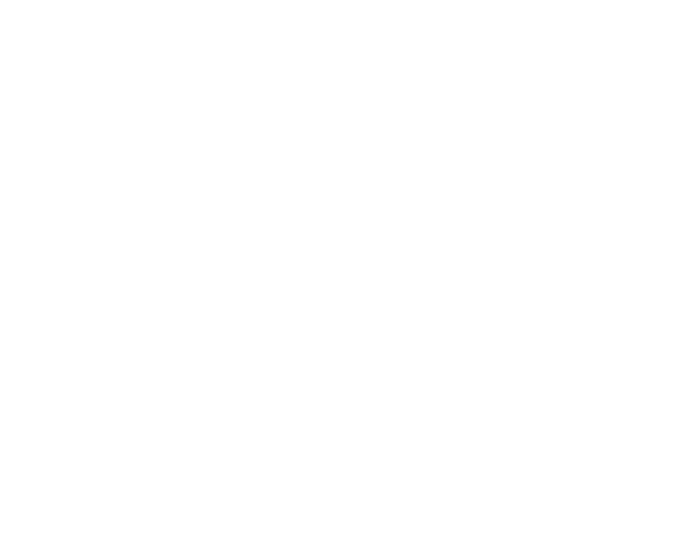
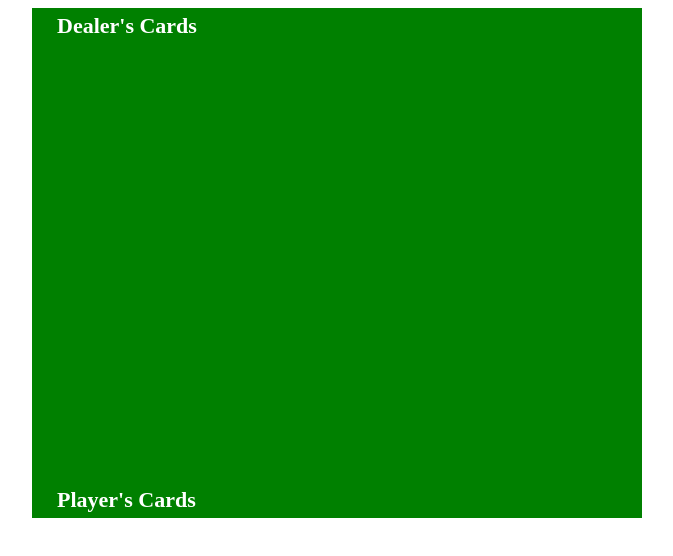
Before and after one commit to frsilent/Blackjack, a plain HTML site: page Public/index.html in a window 1280 px wide. Shown: the whole page, without its empty margins (303-976 px from the left). Drawn offline with Linux system fonts and the light colour scheme.

Commit message:
added divs gameBoard, dealerCardsDiv, playerCardsDiv, two h3 with the class cardsHeader and basic styling to create the game board.

```diff
--- a/Public/css/style.css
+++ b/Public/css/style.css
@@ -0,0 +1,16 @@
+#gameBoard {
+	height: 500px;
+	width: 600px;
+	margin: auto;
+	border: solid 5px green;
+	background-color: green;
+	display: flex;
+	flex-direction: column;
+	justify-content: space-between;
+
+}
+.cardsHeader {
+	color: white;
+	font-size: 22px;
+	margin: 0 0 0 20px;
+}
--- a/Public/index.html
+++ b/Public/index.html
@@ -3,12 +3,23 @@
   <head>
     <meta charset="UTF-8">
     <title></title>
-  <meta name="author" content="name">
-  <meta name="description" content="description here">
-  <meta name="keywords" content="keywords,here">
-  <link rel="stylesheet" href="css/style.css" type="text/css">
+    <meta name="Kris Green" content="Blackjack Game">
+    <link rel="stylesheet" href="css/style.css" type="text/css">
+    <script type="javascript/app.js"></script>
   </head>
   <body>
+    <div id="gameBoard">
+
+      <div id="dealerCardsDiv">
+        <h3 class="cardsHeader">Dealer's Cards</h3>
+      </div>
+
+      <div id="playerCardsDiv">
+        <h3 class="cardsHeader">Player's Cards</h3>
+
+      </div>
+    </div>
+    </body>
 
   </body>
 </html>
```
